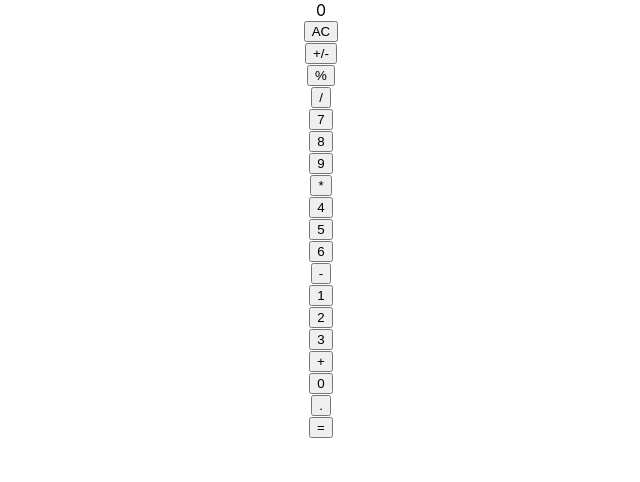
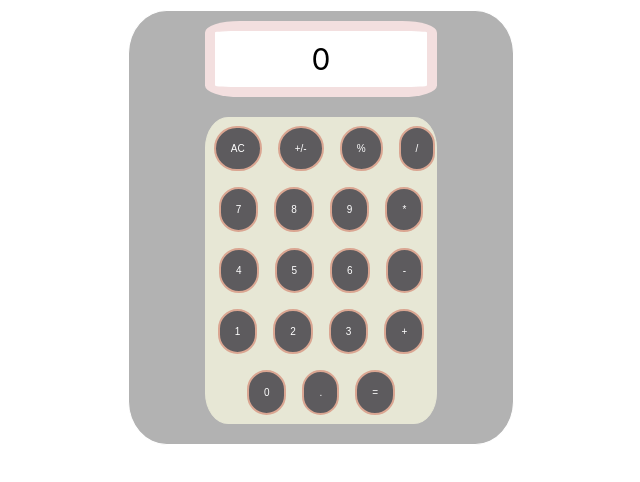
Before and after one commit to necmigunduz/calculator-react, a React (Create React App) app: page / in a window 1280 px wide. Shown: the top 482 px of the page, without its empty margins (319-959 px from the left). Built offline with nearby package versions, Linux system fonts and the light colour scheme.

Commit message:
Refactor App.js and add style

```diff
--- a/src/components/App.css
+++ b/src/components/App.css
@@ -1,39 +1,8 @@
 .App {
   text-align: center;
+  border: 1px solid rgb(255, 255, 255);
+  border-radius: 10%;
+  width: 30%;
+  margin: 10px auto;
+  background-color: rgba(0, 0, 0, 0.301);
 }
-
-.App-logo {
-  height: 40vmin;
-  pointer-events: none;
-}
-
-@media (prefers-reduced-motion: no-preference) {
-  .App-logo {
-    animation: App-logo-spin infinite 20s linear;
-  }
-}
-
-.App-header {
-  background-color: #282c34;
-  min-height: 100vh;
-  display: flex;
-  flex-direction: column;
-  align-items: center;
-  justify-content: center;
-  font-size: calc(10px + 2vmin);
-  color: white;
-}
-
-.App-link {
-  color: #61dafb;
-}
-
-@keyframes App-logo-spin {
-  from {
-    transform: rotate(0deg);
-  }
-
-  to {
-    transform: rotate(360deg);
-  }
-}
--- a/src/components/App.js
+++ b/src/components/App.js
@@ -1,39 +1,35 @@
-import React from 'react';
+import React, { useState } from 'react';
 import Display from './Display';
 import ButtonPanel from './ButtonPanel'; // eslint-disable-next-line
 import calculate from '../logic/calculate';
 import './App.css';
 
-export default class App extends React.Component {
-  constructor(props) {
-    super(props);
-    this.state = {
+const App = () => {
+  const [state, setState] = useState({
     total: '0',
     next: '',
     operation: '',
-    };
-    this.handleClick = this.handleClick.bind(this);
-  }
+  });
 
-  handleClick(buttonName) {
-    const data = calculate(this.state, buttonName);
+  const handleClick = (buttonName) => {
+    const data = calculate(state, buttonName);
     const { total, next, operation } = data;
-    this.setState({
+    setState({
       total,
       next,
       operation,
     });
-  }
+  };
 
-  render() {
-    const { total, next, operation } = this.state;
+  const { total, next, operation } = state;
   return (
     <>
       <div className="App">
         <Display result={total} next={next} operation={operation} />
-          <ButtonPanel clickHandler={this.handleClick} />
+        <ButtonPanel clickHandler={handleClick} />
       </div>
     </>
   );
-  }
-}
+};
+
+export default App;
--- a/src/components/ButtonPanel.js
+++ b/src/components/ButtonPanel.js
@@ -1,6 +1,7 @@
 import React from 'react';
 import PropTypes from 'prop-types';
 import Button from './Button';
+import './styles.css';
 
 function ButtonPanel(props) {
   const handleClick = (buttonName) => props.clickHandler(buttonName);
@@ -24,13 +25,13 @@ function ButtonPanel(props) {
         <Button name="6" clickHandler={handleClick} />
         <Button name="-" clickHandler={handleClick} />
       </div>
-      <div className="butons">
+      <div className="buttons">
         <Button name="1" clickHandler={handleClick} />
         <Button name="2" clickHandler={handleClick} />
         <Button name="3" clickHandler={handleClick} />
         <Button name="+" clickHandler={handleClick} />
       </div>
-      <div className="buttons">
+      <div className="buttons bottom">
         <Button name="0" clickHandler={handleClick} />
         <Button name="." clickHandler={handleClick} />
         <Button name="=" clickHandler={handleClick} />
--- a/src/components/Display.js
+++ b/src/components/Display.js
@@ -1,5 +1,6 @@
 import React from 'react';
 import PropTypes from 'prop-types';
+import './styles.css';
 
 export default function Display(props) {
   const { result, next, operation } = props;
--- /dev/null
+++ b/src/components/styles.css
@@ -0,0 +1,42 @@
+.button-panel {
+    display: flex;
+    flex-direction: column;
+    border: 1px solid rgb(231, 231, 213);
+    border-radius: 10%;
+    width: 60%;
+    margin: 20px auto;
+    background: rgb(231, 231, 213);
+}
+
+.buttons {
+    display: flex;
+    margin: auto;
+}
+
+button {
+    font-size: 10px;
+    margin: 8px;
+    padding: 15px;
+    border: 2px solid rgb(218, 166, 146);
+    border-radius: 50px;
+    background-color: rgb(93, 91, 94);
+    color: white;
+}
+
+button:hover {
+    font-size: 15px;
+    padding: 16px;
+    background: white;
+    color: black;
+    border: 3px solid yellow;
+}
+
+.display {
+    font-size: 30px;
+    border: 10px solid rgba(224, 173, 173, 0.384);
+    background-color: white;
+    border-radius: 15%;
+    padding: 10px;
+    width: 50%;
+    margin: 10px auto;
+}
```
Lines whose indentation alone changed are shown as unchanged.
